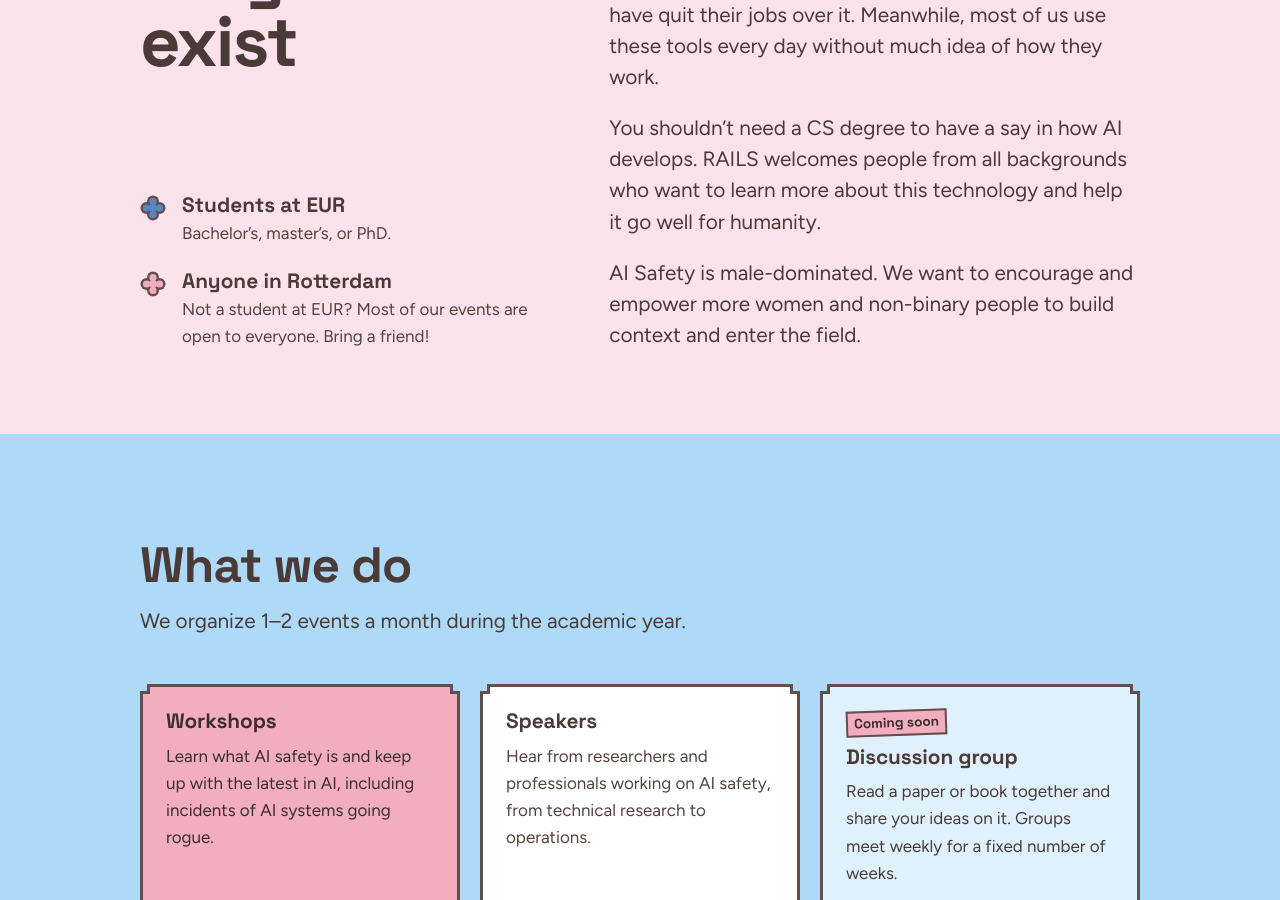
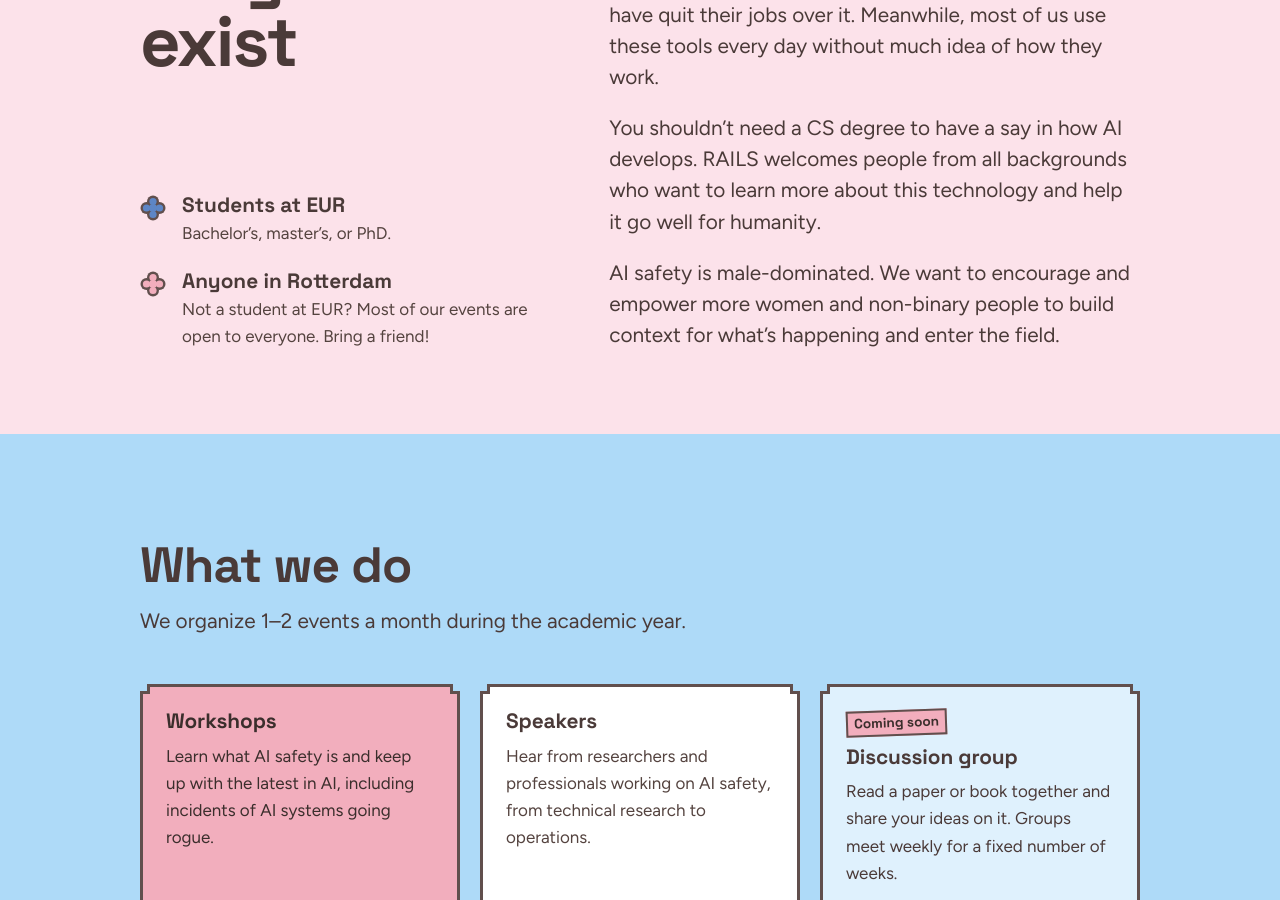
Before and after one commit to RAILS010/rails010-site, a Jekyll site: the page built from index.html, in a window 1280 px wide and 900 px high, scrolled down 770 px. Built offline with Jekyll 4.4.1, drawn with Linux system fonts in a browser that asks for light colours; some web fonts are replaced.

Commit message:
Update _data/content.yml (via Pages CMS)

```diff
--- a/_data/content.yml
+++ b/_data/content.yml
@@ -18,8 +18,9 @@ why:
     - text: You shouldn't need a CS degree to have a say in how AI develops. RAILS
         welcomes people from all backgrounds who want to learn more about this
         technology and help it go well for humanity.
-    - text: "AI Safety is male-dominated. We want to encourage and empower more women
-        and non-binary people to build context and enter the field. "
+    - text: "AI safety is male-dominated. We want to encourage and empower more women
+        and non-binary people to build context for what's happening and enter
+        the field. "
   audiences:
     - title: Students at EUR
       text: Bachelor's, master's, or PhD.
```
